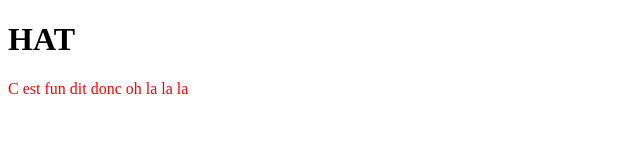
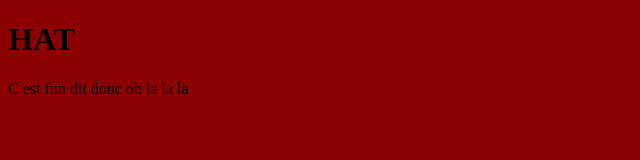
Before and after one commit to rinyo1833097/introweb, a plain HTML site: page index.html in a window 1280 px wide. Shown: the whole page, without its empty margins (0-640 px from the left). Drawn offline with Linux system fonts and the light colour scheme.

Commit message:
deuxieme test

```diff
--- a/style.css
+++ b/style.css
@@ -1,3 +1,8 @@
-p {
-    color: red;
+body
+{
+    background-color: darkred;
 }
+p
+{
+   color: ;
+}
```
